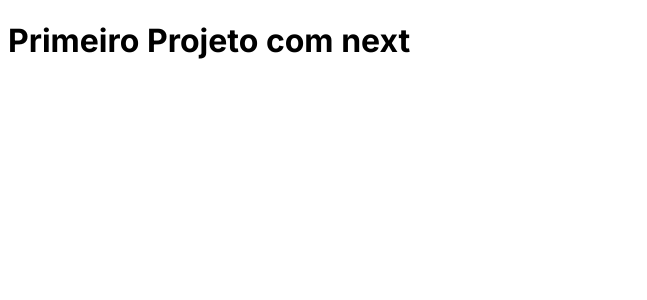
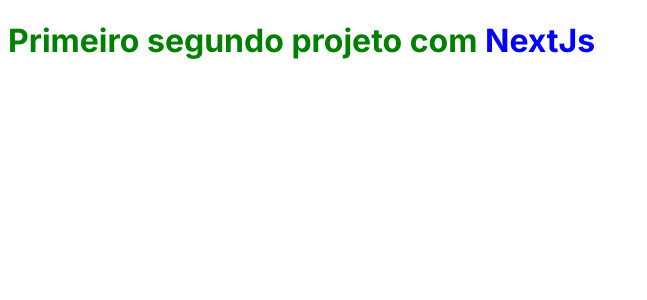
Before and after one commit to Orozimbo1/Board, a Next.js app: page / in a window 1280 px wide. Shown: the top 300 px of the page, without its empty margins (0-647 px from the left). Built offline with nearby package versions, Linux system fonts and the light colour scheme.

Commit message:
instalando o sass

```diff
--- a/src/app/layout.js
+++ b/src/app/layout.tsx
@@ -1,13 +1,18 @@
+import type { Metadata } from 'next'
 import { Inter } from 'next/font/google'
 
 const inter = Inter({ subsets: ['latin'] })
 
-export const metadata = {
+export const metadata: Metadata = {
   title: 'Board',
   description: 'Gerenciador de tarefas',
 }
 
-export default function RootLayout({ children }) {
+export default function RootLayout({
+  children,
+}: {
+  children: React.ReactNode
+}) {
   return (
     <html lang="pt-br">
       <body className={inter.className}>{children}</body>
--- a/src/app/page.js
+++ /dev/null
@@ -1,7 +0,0 @@
-export default function Home() {
-  return (
-    <main className=''>
-      <h1>Primeiro Projeto com next</h1>
-    </main>
-  )
-}
--- /dev/null
+++ b/src/app/page.tsx
@@ -0,0 +1,9 @@
+import styles from './styles/page.module.scss'
+
+export default function Home() {
+  return (
+    <main>
+      <h1 className={styles.title}>Primeiro segundo projeto com <span>NextJs</span></h1>
+    </main>
+  )
+}
--- /dev/null
+++ b/src/app/styles/page.module.scss
@@ -0,0 +1,7 @@
+.title {
+  color: green;
+
+  span {
+    color: blue;
+  }
+}
```
Also changed, not shown: jsconfig.json (deleted, +0 -7 lines), package.json (+7 -2 lines), tsconfig.json (added, +27 -0 lines), 2 other files (tests, documents, lock files or other folders).
